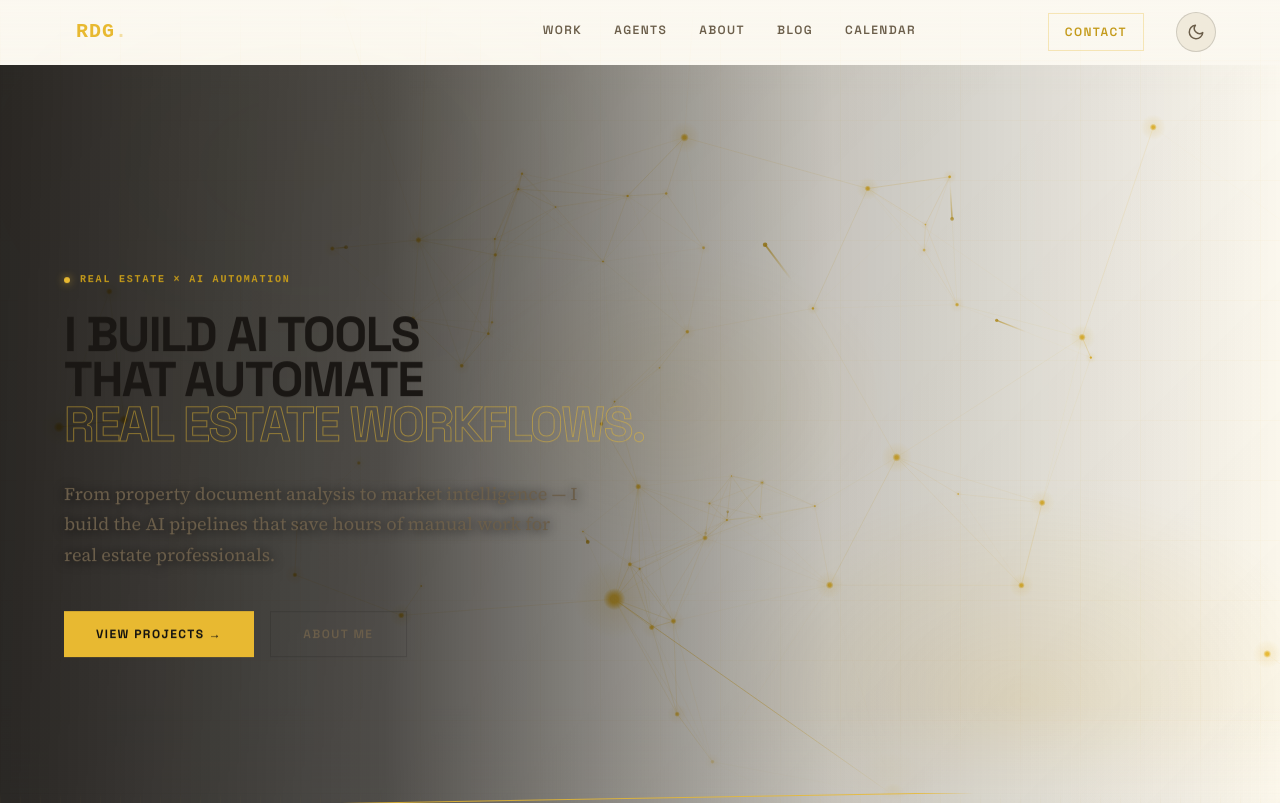
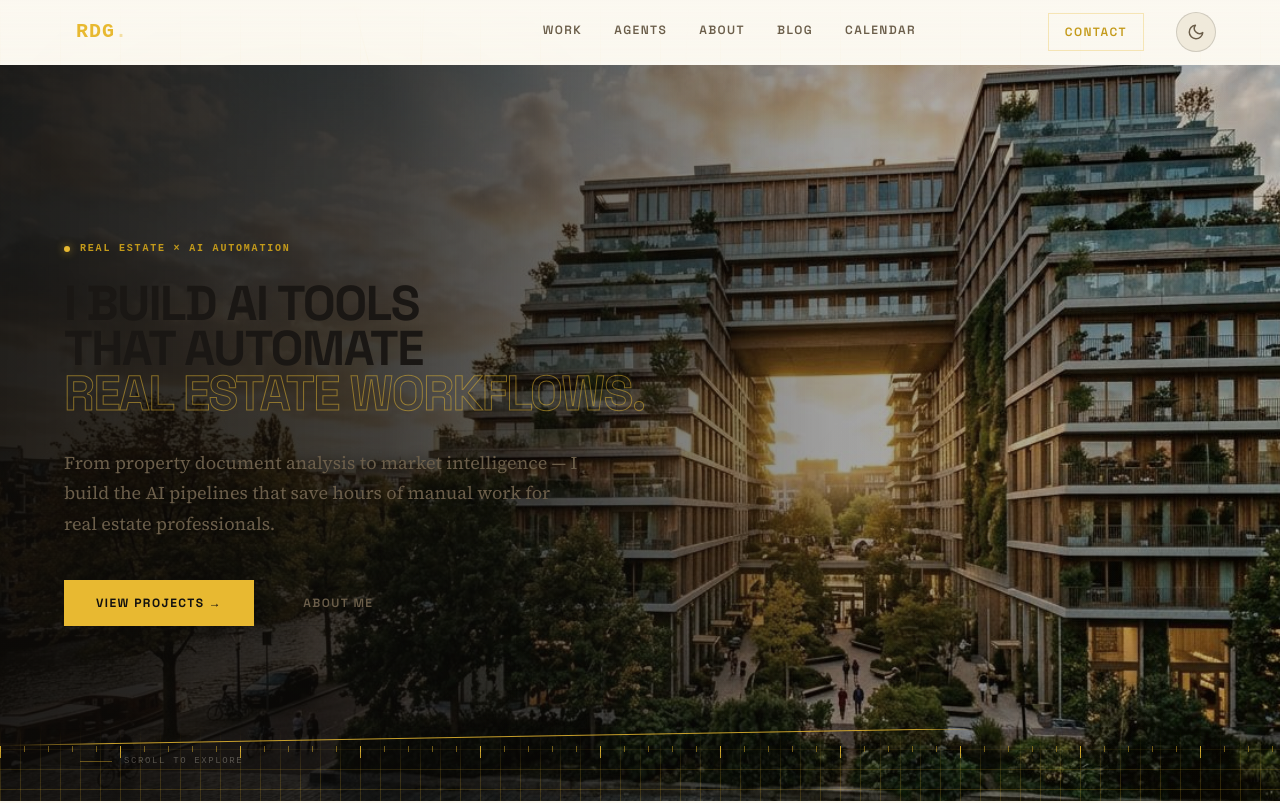
Before and after one commit to randydegroot56/randy-site, a Next.js app: page / in a window 1280 px wide. Shown: the top 803 px of the page. Built offline with nearby package versions, Linux system fonts and the light colour scheme.

Commit message:
fix(hero): revert to scrollY px approach with new timings — text+scrim dissolve together, dramatic surge

```diff
--- a/src/app/page.js
+++ b/src/app/page.js
@@ -124,28 +124,27 @@ function EditorialHeadline({ line1, line2, line3, size = 'var(--text-3xl)' }) {
 /* ── Page ──────────────────────────────────────────────────────── */
 
 export default function Page() {
-  const photoRef   = useRef(null);
-  const textRef    = useRef(null);
-  const wrapperRef = useRef(null);
+  const photoRef = useRef(null);
+  const textRef  = useRef(null);
   const { theme } = useTheme();
   const isDark = theme === 'dark';
 
-  // scrollYProgress runs 0→1 over the 200vh wrapper.
-  // Sticky positioning keeps the hero fixed — no px-offset hacks needed.
-  const { scrollYProgress } = useScroll({
-    target: wrapperRef,
-    offset: ['start start', 'end end'],
-  });
+  const { scrollY } = useScroll();
+  const hh = typeof window !== 'undefined' ? window.innerHeight : 800;
 
-  // Act 1 (0–0.30): text + scrim dissolve together; indicator leaves first
-  // Act 2 (0.30–0.75): everything holds — full photo visible, mouse parallax active
-  // Act 3 (0.75–1.00): photo surges up and hard-fades out
-  const indicatorOpacity = useTransform(scrollYProgress, [0, 0.20], [1, 0]);
-  const textOpacity      = useTransform(scrollYProgress, [0, 0.30], [1, 0]);
-  const textY            = useTransform(scrollYProgress, [0, 0.30], ['0%', '-4%']);
-  const scrimOpacity     = useTransform(scrollYProgress, [0, 0.30], [1, 0]);
-  const photoY           = useTransform(scrollYProgress, [0.75, 1.0], ['0%', '-120%']);
-  const photoOpacity     = useTransform(scrollYProgress, [0.75, 1.0], [1, 0]);
+  // Act 1 (0–30%): tekst + scrim faden tegelijk weg
+  // Act 2 (30–75%): hold — foto volledig zichtbaar, mouse parallax actief
+  // Act 3 (75–100%): foto schiet omhoog en faded hard uit
+  //
+  // photoScrollY gebruikt px-offset om de foto stil te houden terwijl de sectie omhoog scrollt.
+  // y = +scrollY counteracteert de sectie-beweging → foto blijft op viewportpositie.
+  // In Act 3 daalt y onder de compensatiewaarde → foto schiet omhoog ten opzichte van viewport.
+  const indicatorOpacity = useTransform(scrollY, [0, hh * 0.20], [1, 0]);
+  const textOpacity      = useTransform(scrollY, [0, hh * 0.30], [1, 0]);
+  const textY            = useTransform(scrollY, [0, hh * 0.30], ['0%', '-4%']);
+  const scrimOpacity     = useTransform(scrollY, [0, hh * 0.30], [1, 0]);
+  const photoScrollY     = useTransform(scrollY, [0, hh * 0.75, hh], [0, hh * 0.75, -hh * 0.45]);
+  const photoOpacity     = useTransform(scrollY, [hh * 0.75, hh], [1, 0]);
 
 
   function handleHeroMouseMove(e) {
@@ -177,27 +176,23 @@ export default function Page() {
       {/* ─────────────────────────────────────────────────────── */}
       {/* SECTION 1 — HERO                                       */}
       {/* ─────────────────────────────────────────────────────── */}
-      <div
-        ref={wrapperRef}
-        style={{ height: '200vh' }}
-      >
-      {/* sticky acts as containing block for absolute children; overflow:hidden clips the photo surge */}
       <section
+        className="snap-section"
         onMouseMove={handleHeroMouseMove}
         onMouseLeave={handleHeroMouseLeave}
         style={{
-          position: 'sticky',
-          top: 0,
-          height: '100vh',
+          height: 'calc(100vh - 4rem)',
+          minHeight: 'unset',
           padding: 0,
           display: 'flex',
           flexDirection: 'column',
           justifyContent: 'center',
+          position: 'relative',
           overflow: 'hidden',
         }}
       >
         {/* Layer 0: Photo */}
-        <motion.div style={{ position: 'absolute', inset: 0, y: photoY, opacity: photoOpacity }}>
+        <motion.div style={{ position: 'absolute', inset: 0, y: photoScrollY, opacity: photoOpacity }}>
           <div
             ref={photoRef}
             style={{
@@ -455,7 +450,6 @@ export default function Page() {
           </span>
         </div>
       </section>
-      </div>
 
       <div style={{ height: '45vh' }} />
 
```
